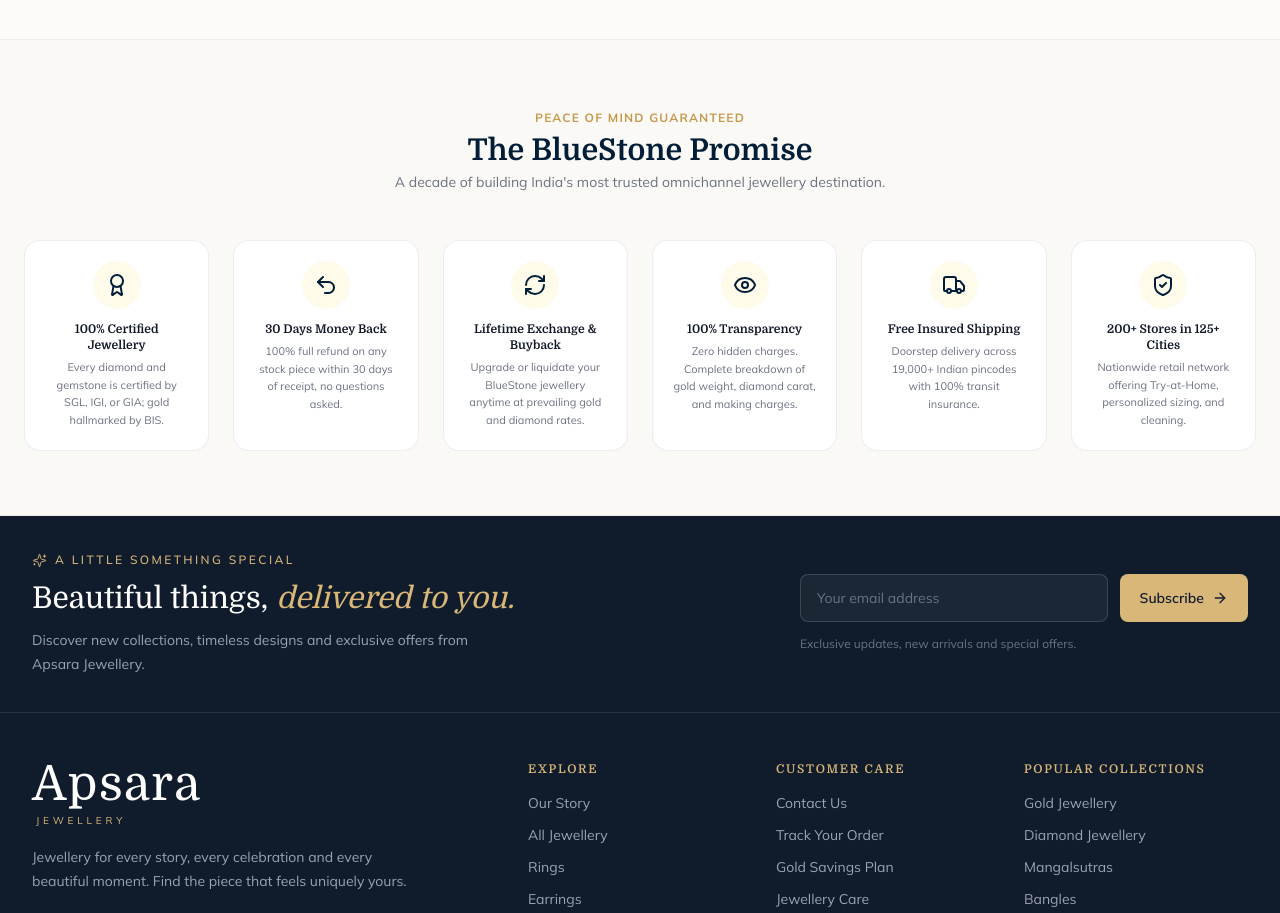
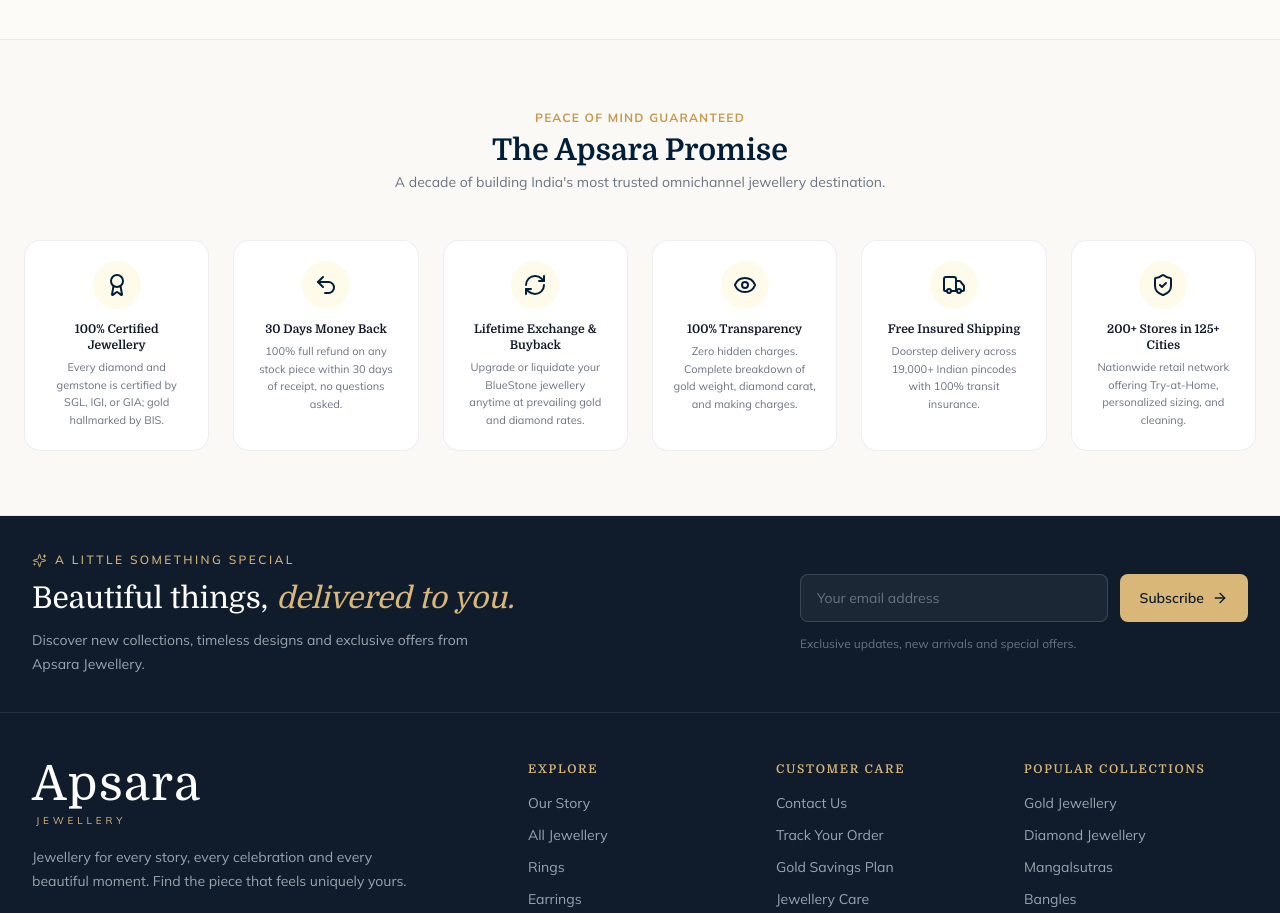
Before and after one commit to Bytelyx/apsara, a React (Vite) app in the folder client/: page / in a window 1280 px wide. Shown: the part 6320-7233 px from the top of the page. Built offline with nearby package versions, Linux system fonts and the light colour scheme; no server answers.

Commit message:
Update promise section

```diff
--- a/client/src/components/home/BlueStonePromiseSection.jsx
+++ b/client/src/components/home/BlueStonePromiseSection.jsx
@@ -44,7 +44,7 @@
             Peace Of Mind Guaranteed
           </span>
           <h2 className="font-serif text-3xl font-bold text-bluestone-navy mt-1">
-            The BlueStone Promise
+            The Apsara Promise
           </h2>
           <p className="mt-1 text-xs sm:text-sm text-gray-500">
             A decade of building India's most trusted omnichannel jewellery destination.
```
